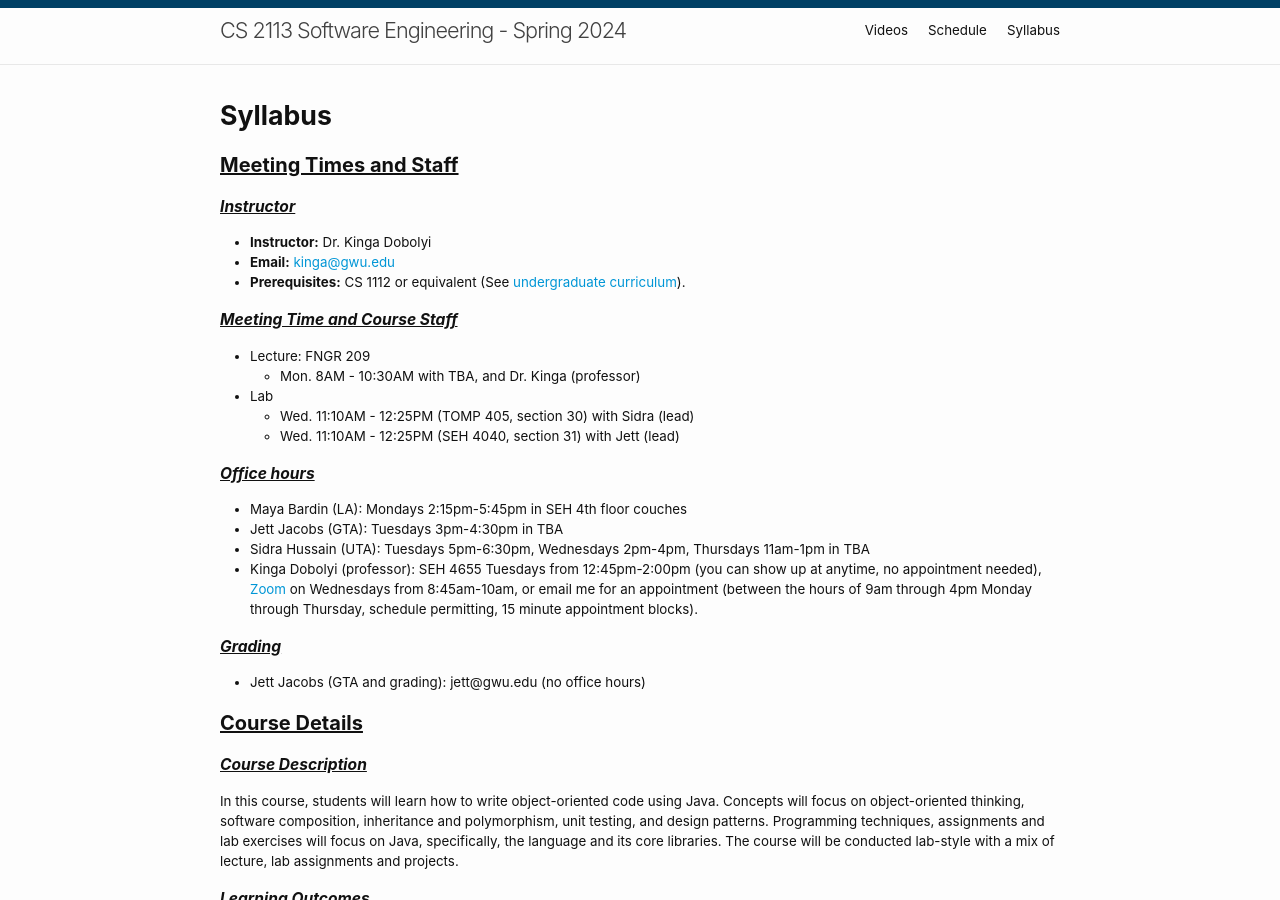
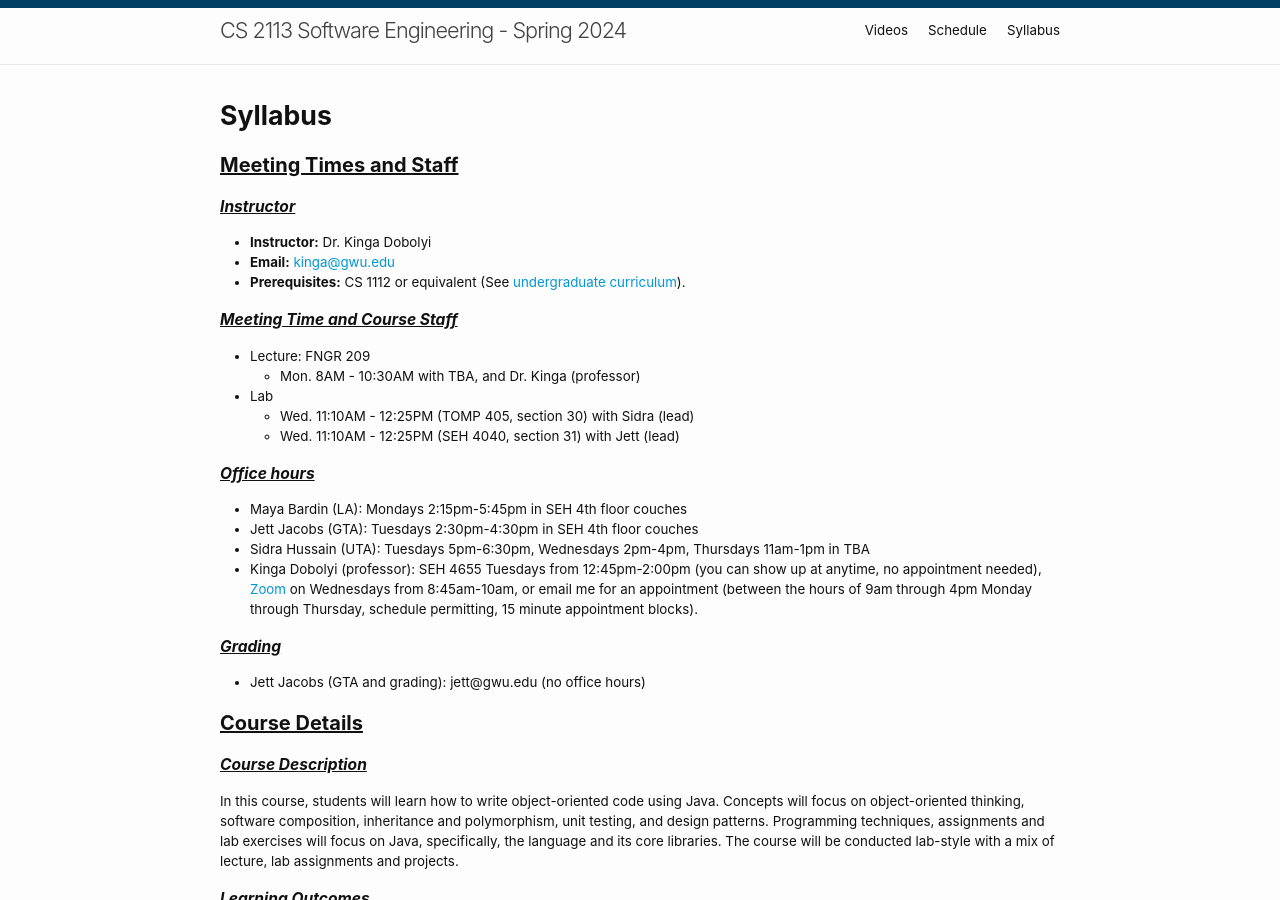
Before and after one commit to cs2113-f24/cs2113-f24.github.io, a Jekyll site: the page built from syllabus.md, in a window 1280 px wide and 900 px high. Built offline with Jekyll 4.4.1, drawn with Linux system fonts in a browser that asks for light colours.

Commit message:
spring update

```diff
--- a/syllabus.md
+++ b/syllabus.md
@@ -28,7 +28,7 @@ aside:
 
 ### Office hours
 * Maya Bardin (LA): Mondays 2:15pm-5:45pm in SEH 4th floor couches
-* Jett Jacobs (GTA): Tuesdays 3pm-4:30pm in TBA
+* Jett Jacobs (GTA): Tuesdays 2:30pm-4:30pm in SEH 4th floor couches
 * Sidra Hussain (UTA): Tuesdays 5pm-6:30pm, Wednesdays 2pm-4pm, Thursdays 11am-1pm in TBA
 * Kinga Dobolyi (professor): SEH 4655 Tuesdays from 12:45pm-2:00pm (you can show up at anytime, no appointment needed), [Zoom](https://gwu-edu.zoom.us/j/6378326351) on Wednesdays from 8:45am-10am, or email me for an appointment (between the hours of 9am through 4pm Monday through Thursday, schedule permitting, 15 minute appointment blocks).
 
```
